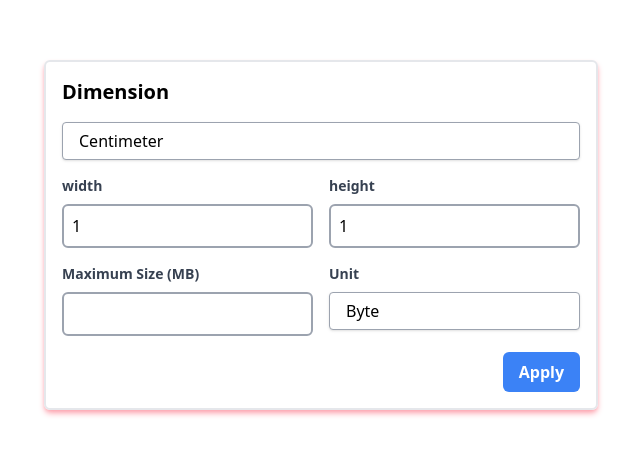
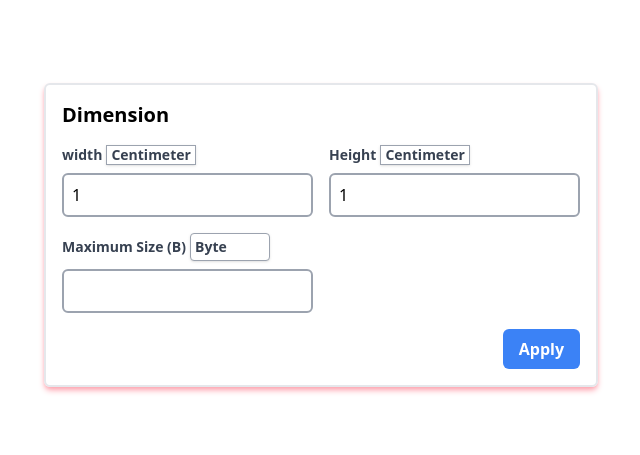
Before and after one commit to himanshunegi378/imagecompression, a React (Create React App) app: page /config in a window 1280 px wide. Shown: the part 165-620 px from the top of the page, without its empty margins (319-959 px from the left). Built offline with nearby package versions, Linux system fonts and the light colour scheme.

Commit message:
style: form units next to label

```diff
--- a/src/views/home/components/requirementsInputForm/RequirementsInputForm.jsx
+++ b/src/views/home/components/requirementsInputForm/RequirementsInputForm.jsx
@@ -41,10 +41,11 @@ export function RequirementsInputForm({
     >
       <h3 className="text-xl font-bold mb-4">Dimension</h3>
       <div className="grid grid-cols-2 gap-4">
-        <div className="col-span-2">
         <label>
+          <span className="block text-gray-700 text-sm font-bold mb-2">
+            <span className="inline">width</span>
             <select
-              className="block appearance-none w-full bg-white border border-gray-400 hover:border-gray-500 px-4 py-2 pr-8 rounded shadow leading-tight focus:outline-none focus:shadow-outline"
+              className="inline appearance-none  bg-white border border-gray-400 hover:border-gray-500 ml-1 px-1 py-1rounded shadow leading-tight focus:outline-none focus:shadow-outline"
               required
               value={config.dimension.unit}
               onChange={(e) => {
@@ -62,11 +63,6 @@ export function RequirementsInputForm({
               <option value="mm">millimeter</option>
               <option value="px">Pixel</option>
             </select>
-          </label>
-        </div>
-        <label>
-          <span className="block text-gray-700 text-sm font-bold mb-2">
-            width
           </span>
           <input
             className="border-2 border-gray-400 p-2 rounded-md w-full"
@@ -85,7 +81,26 @@ export function RequirementsInputForm({
         </label>
         <label>
           <span className="block text-gray-700 text-sm font-bold mb-2">
-            height
+            <span className="inline">Height</span>
+            <select
+              className="inline appearance-none  bg-white border border-gray-400 hover:border-gray-500 ml-1 px-1 py-1rounded shadow leading-tight focus:outline-none focus:shadow-outline"
+              required
+              value={config.dimension.unit}
+              onChange={(e) => {
+                requestConfigChange({
+                  ...config,
+                  dimension: {
+                    ...config.dimension,
+                    unit: e.target.value,
+                  },
+                });
+              }}
+            >
+              <option value="in">Inch</option>
+              <option value="cm">Centimeter</option>
+              <option value="mm">millimeter</option>
+              <option value="px">Pixel</option>
+            </select>
           </span>
           <input
             className="border-2 border-gray-400 p-2 rounded-md w-full"
@@ -104,32 +119,9 @@ export function RequirementsInputForm({
         </label>
         <label>
           <span className="block text-gray-700 text-sm font-bold mb-2">
-            Maximum Size (MB)
-          </span>
-          <input
-            className="border-2 border-gray-400 p-2 rounded-md"
-            type="number"
-            min={0}
-            step={0.01}
-            value={config.size}
-            onChange={(e) =>
-              requestConfigChange({
-                ...config,
-                size: Number(e.target.value),
-              })
-            }
-          />
-        </label>
-        {/*
-            1. unit select input
-            2. B for Byte, KB for Kilobyte, MB for Megabyte options
-          */}
-        <label>
-          <span className="block text-gray-700 text-sm font-bold mb-2">
-            Unit
-          </span>
+            <span className="inline">Maximum Size ({config.sizeUnit})</span>
             <select
-            className="block appearance-none w-full bg-white border border-gray-400 hover:border-gray-500 px-4 py-2 pr-8 rounded shadow leading-tight focus:outline-none focus:shadow-outline"
+              className="inline appearance-none bg-white border border-gray-400 hover:border-gray-500 ml-1 px-1 py-1 rounded shadow leading-tight focus:outline-none focus:shadow-outline"
               required
               value={config.sizeUnit}
               onChange={(e) => {
@@ -148,6 +140,20 @@ export function RequirementsInputForm({
               <option value="KB">Kilobyte</option>
               <option value="MB">Megabyte</option>
             </select>
+          </span>
+          <input
+            className="border-2 border-gray-400 p-2 rounded-md"
+            type="number"
+            min={0}
+            step={0.01}
+            value={config.size}
+            onChange={(e) =>
+              requestConfigChange({
+                ...config,
+                size: Number(e.target.value),
+              })
+            }
+          />
         </label>
       </div>
       <div className="flex justify-end mt-4">
```
Lines whose indentation alone changed are shown as unchanged.
